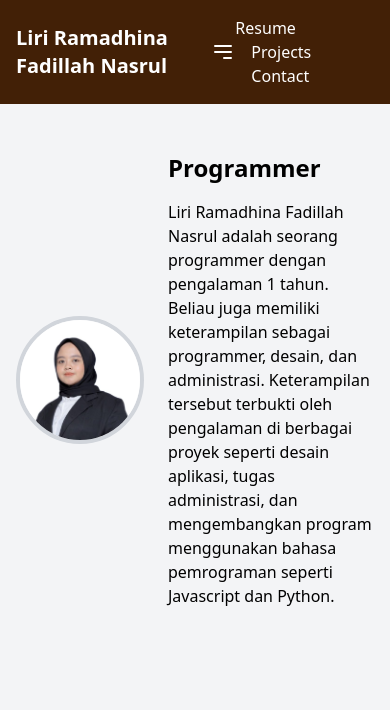
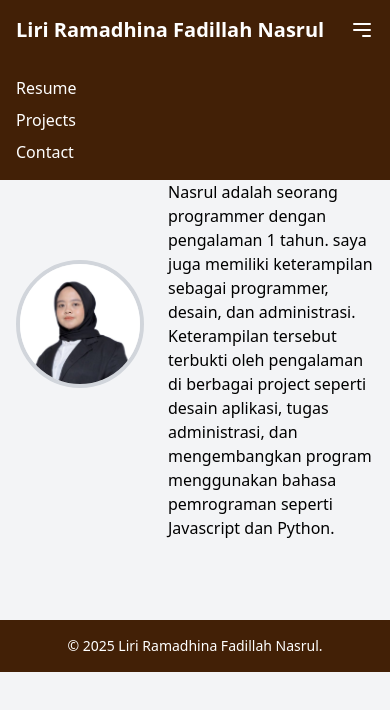
Before and after one commit to LiriRamadhina/cvliri, a plain HTML site: page index.html in a window 390 px wide. Both pictures are taken after a click on the button 362 px from the left and 30 px from the top of the page. Drawn offline with nearby package versions, Linux system fonts and the light colour scheme.

Commit message:
Update index.html

```diff
--- a/index.html
+++ b/index.html
@@ -8,7 +8,7 @@
   <link href="./output.css" rel="stylesheet">
 </head>
 <body class="bg-gray-100">
-  <header class="bg-yellow-950 text-white p-4">
+  <header class="bg-yellow-950 text-white p-4 relative">
     <div class="container mx-auto flex justify-between items-center">
       <h1 class="text-xl font-bold">Liri Ramadhina Fadillah Nasrul</h1>
       <button id="menu-btn" class="md:hidden text-white focus:outline-none">
@@ -22,32 +22,43 @@
         <a href="contact.html" class="hover:text-gray-300 transition">Contact</a>
       </nav>
     </div>
+
+    <nav id="mobile-menu" class="hidden absolute bg-yellow-950 w-full top-full left-0 p-4 md:hidden">
+      <ul class="space-y-2">
+        <li><a href="resume.html" class="block text-white hover:text-gray-300 transition">Resume</a></li>
+        <li><a href="projects.html" class="block text-white hover:text-gray-300 transition">Projects</a></li>
+        <li><a href="contact.html" class="block text-white hover:text-gray-300 transition">Contact</a></li>
+      </ul>
+    </nav>
   </header>
 
   <main class="container mx-auto mt-8 p-4">
     <section id="about" class="mb-8">
-
       <div class="flex items-center">
-        <img src="/images/jas.jpg" alt="Liri Ramadhina Fadillah Nasrul" class="w-32 h-32 rounded-full border-4 border-gray-300 mr-6">
+        <img src="./images/jas.jpg" alt="Liri Ramadhina Fadillah Nasrul" class="w-32 h-32 rounded-full border-4 border-gray-300 mr-6">
         <div>
           <h2 class="text-2xl font-bold mb-4">Programmer</h2>
-          <p> Liri Ramadhina Fadillah Nasrul adalah seorang programmer dengan pengalaman 1 tahun. Beliau juga
+          <p>Liri Ramadhina Fadillah Nasrul adalah seorang programmer dengan pengalaman 1 tahun. saya juga
             memiliki keterampilan sebagai programmer, desain, dan administrasi. Keterampilan tersebut terbukti oleh pengalaman
-            di berbagai proyek seperti desain aplikasi, tugas administrasi, dan mengembangkan
+            di berbagai project seperti desain aplikasi, tugas administrasi, dan mengembangkan
             program menggunakan bahasa pemrograman seperti Javascript dan Python.</p>
         </div>
       </div>
     </section>
   </main>
 
-  <script src="scripts/script.js"></script>
+  <footer class="bg-yellow-950 text-white py-4 mt-8">
+    <div class="container mx-auto text-center">
+      <p class="text-sm">&copy; 2025 Liri Ramadhina Fadillah Nasrul.</p>
+    </div>
+  </footer>
+
   <script>
     const menuBtn = document.getElementById('menu-btn');
-    const menu = document.getElementById('menu');
-
+    const mobileMenu = document.getElementById('mobile-menu');
 
     menuBtn.addEventListener('click', () => {
-      menu.classList.toggle('hidden');
+      mobileMenu.classList.toggle('hidden');
     });
   </script>
 </body>
```
